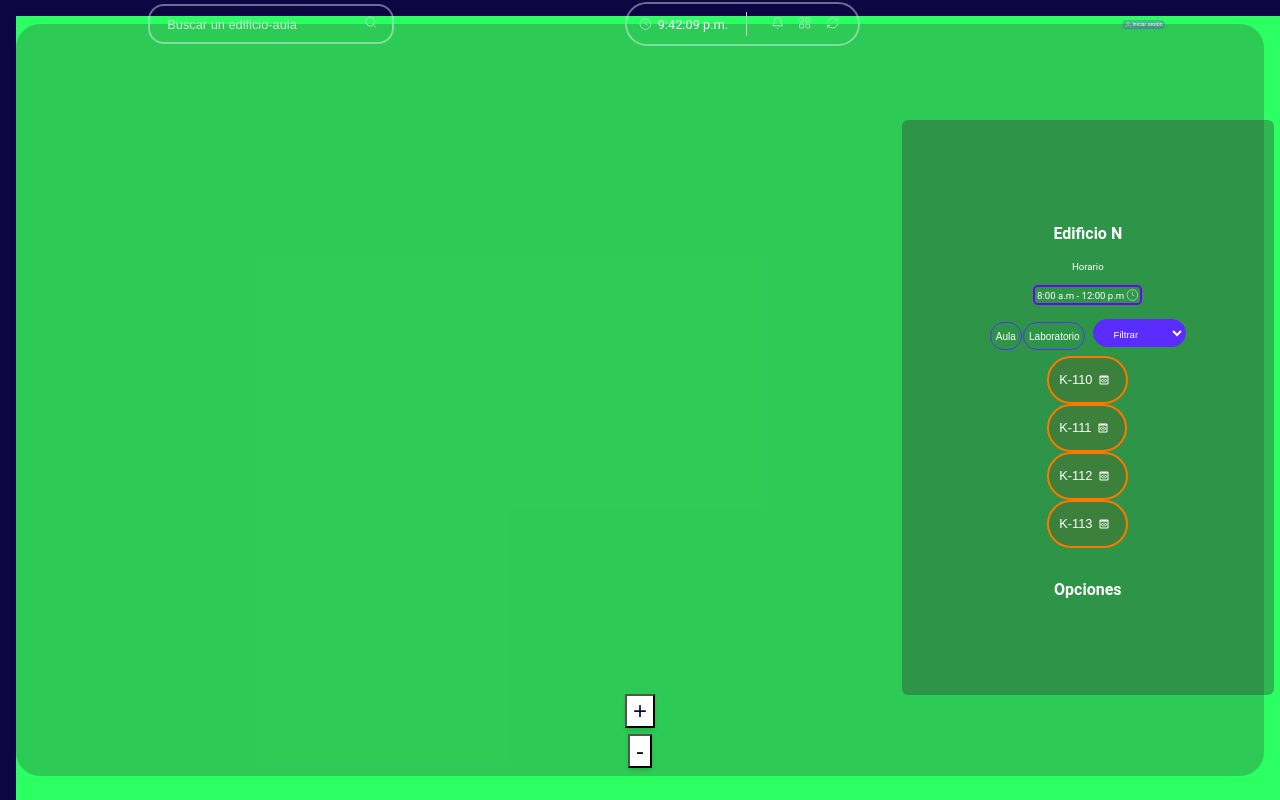
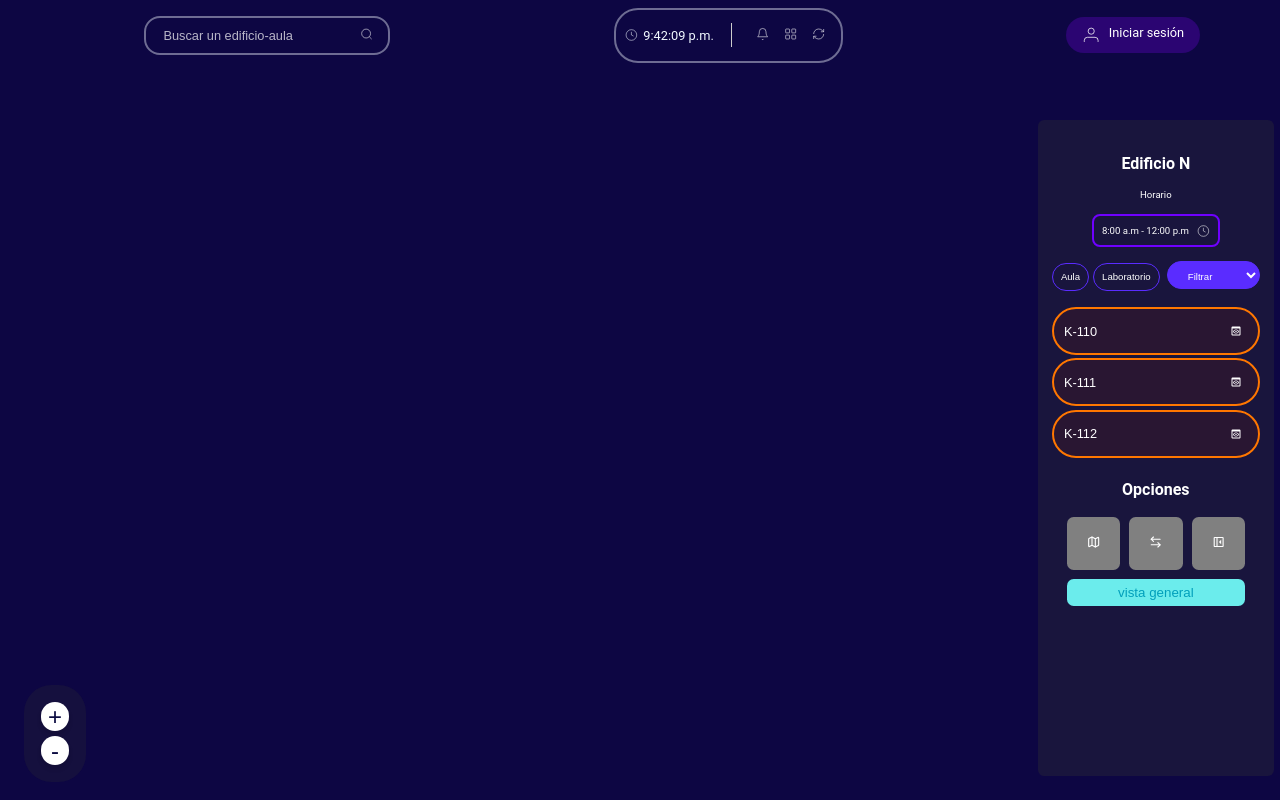
Before and after one commit to EGIJPCNG/sigue, a React (Vite) app: page / in a window 1280 px wide. Built offline with nearby package versions, Linux system fonts and the light colour scheme.

Commit message:
avances-estilos

```diff
--- a/src/components/main-dropdown.jsx
+++ b/src/components/main-dropdown.jsx
@@ -62,22 +62,27 @@ export function MainDropdown() {
 
           <select className="select-filter text-medium"  value={selectedOption} onChange={handleChange}>
             <option value="">Filtrar</option>
-            <option className="option-filter" value="opcion1">Opción 1</option>
-            <option className="option-filter" value="opcion2">Opción 2</option>
-            <option className="option-filter" value="opcion3">Opción 3</option>
+            <option className="option-filter" value="opcion1">Libre</option>
+            <option className="option-filter" value="opcion2">Ocupado</option>
           </select>
         </div>
-        <div className="sg-dropDown-contentAula">
+        <div className="sg-dropDown-contentAulas">
           {aulasData.map((aula) => (
             <AulaButton key={aula.id} aula={aula} style={{ color:'green' }} />
           ))}
         </div>
       </div>
 
+      <h1>Opciones</h1>
       <div className="sg-dropDownOption-content">
-        <h1>Opciones</h1>
-        <div></div>
-        <div></div>
+        <div className='sg-dropDownOption-buttonOption'>
+          <button className="sg-buttonOption"><svg xmlns="http://www.w3.org/2000/svg" width="24" height="24" viewBox="0 0 24 24" fill="none" stroke="currentColor" stroke-width="2" stroke-linecap="round" stroke-linejoin="round" class="lucide lucide-map h-full w-full text-white"><path d="M14.106 5.553a2 2 0 0 0 1.788 0l3.659-1.83A1 1 0 0 1 21 4.619v12.764a1 1 0 0 1-.553.894l-4.553 2.277a2 2 0 0 1-1.788 0l-4.212-2.106a2 2 0 0 0-1.788 0l-3.659 1.83A1 1 0 0 1 3 19.381V6.618a1 1 0 0 1 .553-.894l4.553-2.277a2 2 0 0 1 1.788 0z"></path><path d="M15 5.764v15"></path><path d="M9 3.236v15"></path></svg></button>
+          <button className="sg-buttonOption"><svg xmlns="http://www.w3.org/2000/svg" width="24" height="24" viewBox="0 0 24 24" fill="none" stroke="currentColor" stroke-width="2" stroke-linecap="round" stroke-linejoin="round" class="lucide lucide-arrow-left-right h-full w-full text-white"><path d="M8 3 4 7l4 4"></path><path d="M4 7h16"></path><path d="m16 21 4-4-4-4"></path><path d="M20 17H4"></path></svg></button>
+          <button className="sg-buttonOption"><svg xmlns="http://www.w3.org/2000/svg" height="24px" viewBox="0 -960 960 960" width="24px" fill="#FFFFFF"><path d="M660-320v-320L500-480l160 160ZM200-120q-33 0-56.5-23.5T120-200v-560q0-33 23.5-56.5T200-840h560q33 0 56.5 23.5T840-760v560q0 33-23.5 56.5T760-120H200Zm120-80v-560H200v560h120Zm80 0h360v-560H400v560Zm-80 0H200h120Z" /></svg></button>
+        </div>
+        <div className='sg-dropDown-infoOption'>
+          <button className="sg-buttonInfo">vista general</button>
+        </div>
       </div>
     </article>
   );
--- a/src/components/main-zoom.jsx
+++ b/src/components/main-zoom.jsx
@@ -4,14 +4,14 @@ export function MainZoom({ onZoomIn, onZoomOut }) {
   return (
     <article className="sg-zoomMap">
       <button
-        className="flex h-12 w-12 items-center justify-center rounded-full bg-white text-2xl text-[#0a0a40] shadow-lg hover:bg-gray-100"
+        className="sg-zoomMap-in"
         aria-label="Acercar"
         onClick={onZoomIn}
       >
         +
       </button>
       <button
-        className="flex h-12 w-12 items-center justify-center rounded-full bg-white text-2xl text-[#0a0a40] shadow-lg hover:bg-gray-100"
+        className="sg-zoomMap-out"
         aria-label="Alejar"
         onClick={onZoomOut}
       >
--- a/src/css/desktop.css
+++ b/src/css/desktop.css
@@ -15,6 +15,11 @@
     left: 1rem;
     position: fixed; /* Fijo al hacer scroll */
     z-index: 10; /* Asegura que esté por encima de otros elementos */
+}
+
+.sg-zoomMap-in, .sg-zoomMap-out {
+    width: 2em;
+    height: 2em;
 }
 
 /******************************* Main-Header ************************************/
@@ -79,10 +84,8 @@
   position: fixed;
   top: 15%;
   right: 0.5%;
-  height: 75%;
-  width: 20%;
-  padding: 5rem;
-  overflow-y: auto; /* Evita desbordamientos */
+  height: auto;
+  width: auto;
   z-index: 15; /* Asegura que esté por encima de otros elementos */
 }
 
@@ -116,6 +119,7 @@
   align-content: flex-start;
   justify-content: flex-start;
   width: 100%;
+
   overflow-y: auto;
   max-height: 150px;
 }
@@ -153,3 +157,36 @@
   transition: transform 0.9s ease-out;
   z-index: 5; /* Asegura que esté detrás de otros elementos */
 }
+
+/******************************************** DROPDOWN - OPTION  *********************************************/
+
+.sg-dropDownOption-content{
+    display: flex;
+    flex-direction: column;
+    justify-content: center;
+    align-content: center;
+
+    position: relative;
+}
+
+.sg-dropDownOption-buttonOption{
+    display: flex;
+    flex-direction: row;
+    align-items: center;
+    justify-content: center;
+}
+
+.sg-buttonOption {
+    width: 4em;
+    height: 4em;
+}
+
+.sg-buttonInfo{
+    display: flex;
+    flex-direction: row;
+    align-items: center;
+    justify-content: center;
+
+    width: 100%;
+    height: 2em;
+}
--- a/src/css/mobile.css
+++ b/src/css/mobile.css
@@ -25,13 +25,16 @@
     justify-content: flex-start;
     align-items: center;
 
-    bottom: auto;
-    top: 1rem; /* Reduce la distancia desde la parte superior */
-    left: auto;
+    bottom: 0.4rem;
     right: 0.5rem; /* Reduce la distancia desde la derecha */
 
+    position: fixed;
+  }
 
-    position: absolute;
+  .sg-zoomMap-in, .sg-zoomMap-out {
+    width: 1.2em;
+    height: 1.2em;
+    font-size: small;
   }
 
   .sg-dropdown-contentBuilder{
@@ -102,48 +105,6 @@
     background-color: #5a2cff;
   }
 
-}
-
-/* Móvil Horizontal */
-@media (orientation: landscape) {
-  .main { display: flex; }
-
-  /* .sg-dropdown-contentBuilder {
-    display: flex;
-    flex-direction: column;
-    justify-content: flex-start;
-    align-items: center;
-    position: fixed;
-    top: 15%;
-    right: 0.5%;
-    height: 75%;
-    width: 20%;
-  } */
-
-  .sg-zoomMap {
-    display: flex;
-    flex-direction: column;
-    justify-content: flex-end;
-    align-items: center;
-    bottom: 1.5rem;
-    left: 1rem;
-    position: fixed; /* Fijo al hacer scroll */
-  }
-
-  main{
-    background-color: #2cff61;
-  }
-}
-
-
-/******************************* Main-Zoom ************************************/
-/******************************* MOBILE **************************************/
-
-
-
-/******************************* Main-Header ************************************/
-/******************************* MOBILE **************************************/
-
   .sg-headerInfo-builder {
   display: flex;
   flex-direction: row;
@@ -153,7 +114,6 @@
 
   position: fixed;
   top: 0; /* Lo pega a la parte superior */
-
   }
 
   .sg-headerInfo-builder__left {
@@ -263,3 +223,45 @@
     cursor: pointer;
     font-size: x-small; /* Reduce el tamaño de la fuente */
   }
+
+}
+
+/* Móvil Horizontal */
+/* @media (orientation: landscape) {
+  .main { display: flex; }
+
+  .sg-dropdown-contentBuilder {
+    display: flex;
+    flex-direction: column;
+    justify-content: flex-start;
+    align-items: center;
+    position: fixed;
+    top: 15%;
+    right: 0.5%;
+    height: 75%;
+    width: 20%;
+  }
+
+  .sg-zoomMap {
+    display: flex;
+    flex-direction: column;
+    justify-content: flex-end;
+    align-items: center;
+    bottom: 1.5rem;
+    left: 1rem;
+    position: fixed;
+  }
+
+  main{
+    background-color: #2cff61;
+  }
+} */
+
+
+/******************************* Main-Zoom ************************************/
+/******************************* MOBILE **************************************/
+
+
+
+/******************************* Main-Header ************************************/
+/******************************* MOBILE **************************************/
--- a/src/css/style-theme.css
+++ b/src/css/style-theme.css
@@ -2,9 +2,9 @@
 
 .sg-zoomMap {
     background-color: rgba(51, 51, 51, 0.25); /* Ajuste de opacidad */
-    padding: 0.5rem;
+    padding: 0.9em;
     gap: 0.35rem;
-    border-radius: 1.5rem;
+    border-radius: 1.5em;
 }
 
 .sg-zoomMap button {
@@ -23,20 +23,20 @@
 
 .sg-headerInfo-builder {
     color: aliceblue;
-    padding: 1rem;
+    padding: .5rem;
     border-radius: 1.5rem;
 }
 
 .sg-headerInfo-builder__left,
 .sg-headerInfo-builder__right {
     border: 2px solid rgba(240, 248, 255, 0.425);
-    padding: 0.25rem;
+    padding: 0.25em;
     border-radius: 1.5rem;
 }
 
 .sg-headerInfo-builder__right {
     gap: 0.1rem;
-    padding: 0.25rem 0.75rem;
+    padding: 0.5em;
 }
 
 .sg-headerLogin-button {
@@ -51,8 +51,8 @@
 }
 
 .sg-headerLogin-button:hover {
-    background-color: #8400ff;
-    color: greenyellow;
+    background-color: #8400ffa2;
+    color: rgb(0, 247, 255);
 }
 
 .sg-button-search {
@@ -88,8 +88,8 @@
 .sg-dropdown-contentBuilder {
     background-color: rgba(51, 51, 51, 0.35); /* Ajuste de opacidad */
     color: white;
-    padding: 0.5%;
-    gap: 0.5rem;
+    padding: 1em 0.75em;
+    gap: 0.1em;
     border-radius: 0.4rem;
 }
 
@@ -177,3 +177,60 @@
 .option-filter {
     background-color: #5a2cff;
 }
+
+.sg-zoomMap-in, .sg-zoomMap-out{
+    /* flex h-12 w-12 items-center justify-center rounded-full bg-white text-2xl text-[#0a0a40] shadow-lg hover:bg-gray-100 */
+    border-radius: 3em;
+    border: none;
+    color:black;
+    cursor: pointer;
+}
+
+.sg-zoomMap-in:hover, .sg-zoomMap-out:hover{
+    color: blue;
+    font-size: 150%;
+}
+
+.sg-dropDownOption-content{
+    gap: .5em;
+}
+
+.sg-dropDownOption-buttonOption{
+    gap: .5em;
+}
+
+.sg-dropDownOption-infoOption{
+    /*  */
+}
+
+.sg-buttonOption {
+    color:white;
+    background-color: gray;
+
+    border: none;
+    border-radius: .5em;
+
+    &:hover{
+        background-color:rgb(141, 141, 141);
+    }
+
+    cursor: pointer;
+}
+
+.sg-buttonInfo{
+    color:rgb(0, 159, 187);
+    background-color: rgb(107, 236, 236);
+
+    border: none;
+    border-radius: .5em;
+
+    &:hover{
+        background-color: rgb(114, 255, 255);
+    }
+
+    cursor: pointer;
+}
+
+.sg-buttonOption:active{
+    background-color: rgb(0, 187, 187);
+}
--- a/src/css/tablet.css
+++ b/src/css/tablet.css
@@ -1,5 +1,3 @@
-/******************************* Main-Zoom ************************************/
-/******************************* TABLET **************************************/
 /* Tablet Vertical */
 @media (orientation: portrait) {
   main { padding: 20px; }
@@ -77,9 +75,6 @@
   max-height: 100px;
 }
 
-
-
-
 }
 
 /* Tablet Horizontal */
@@ -109,6 +104,8 @@
 
   }
 
+  /******************************* Main-Header ************************************/
+  /******************************* TABLET **************************************/
   .sg-headerInfo-builder {
     display: flex;
     flex-direction: row;
@@ -155,6 +152,8 @@
     display: flex;
     flex-direction: row;
   }
+
+  /* GENERAL COMPONENTS */
 
   svg {
     width: var(--svg-width);
@@ -205,6 +204,9 @@
     transform: scale(50%);
   }
 
+  /******************************* Main-Dropdown ************************************/
+  /******************************* TABLET **************************************/
+
   /* Afecta a movil*/
   .sg-dropdown-contentBuilder {
     display: flex;
@@ -214,6 +216,7 @@
     position: fixed;
     top: 15%;
     right: 0.5%;
+    bottom: 3.0%;
     height: auto;
     width: auto;
   }
@@ -240,38 +243,49 @@
   position: relative;
 }
 
+.sg-dropDown-contentAulas {
+  display: flex;
+  flex-direction: column;
+  position: relative;
+  min-height: 6%;
+  cursor: pointer;
+  align-content: flex-start;
+  justify-content: flex-start;
+  width: 100%;
+
+  overflow-y: auto;
+  max-height: 150px;
+}
+
 button.text-medium, .select-filter {
   width: auto;
   height: 1.75rem;
 }
 
-}
+/******************************* Main-Zoom ************************************/
+/******************************* TABLET **************************************/
 
 .sg-zoomMap {
     display: flex;
-    flex-direction: row; /* Cambiado a row para alinear horizontalmente */
+    flex-direction: column; /* Cambiado a row para alinear horizontalmente */
     justify-content: flex-start; /* Alinea los elementos al inicio */
     align-items: center;
-    padding: 0.5rem;
+    position: fixed;
 
-    bottom: auto; /* Elimina la posición bottom */
-    top: 1.5rem; /* Lo posiciona en la parte superior */
     left: auto; /* Elimina la posición left */
-    right: 1rem; /* Lo posiciona en la esquina derecha */
-    gap: 0.35rem;
-
-    border-radius: 1.5rem;
-
-    position: fixed;
+    bottom: 1em;
 }
 
-/******************************* Main-Header ************************************/
-/******************************* TABLET **************************************/
+.sg-zoomMap-in, .sg-zoomMap-out {
+    width: 1.2em;
+    height: 1.2em;
+    font-size: small;
+}
 
 
+}
 
-/******************************* Main-Dropdown ************************************/
-/******************************* TABLET **************************************/
+
 
 
 .button-group {
```
Lines whose indentation alone changed are shown as unchanged.
